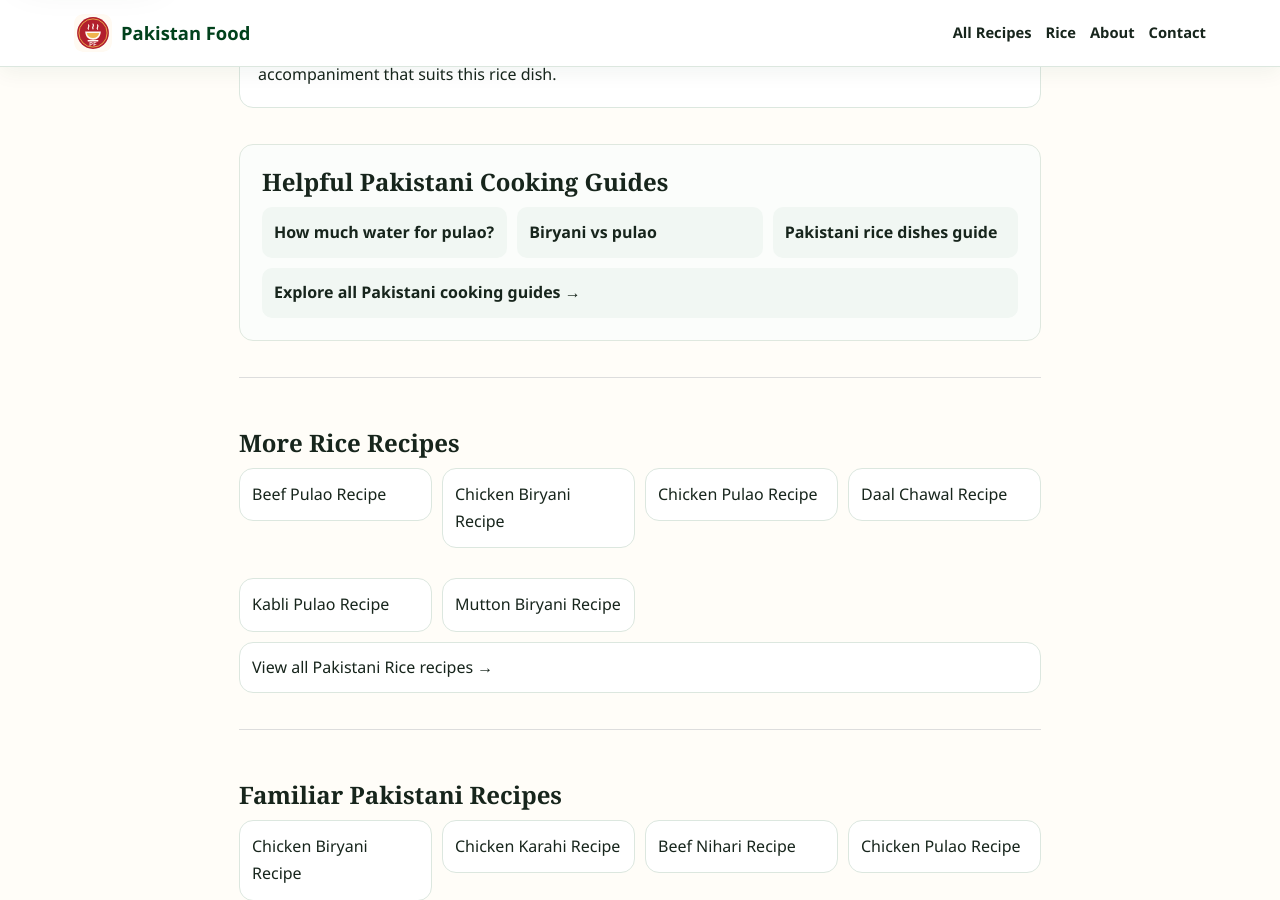
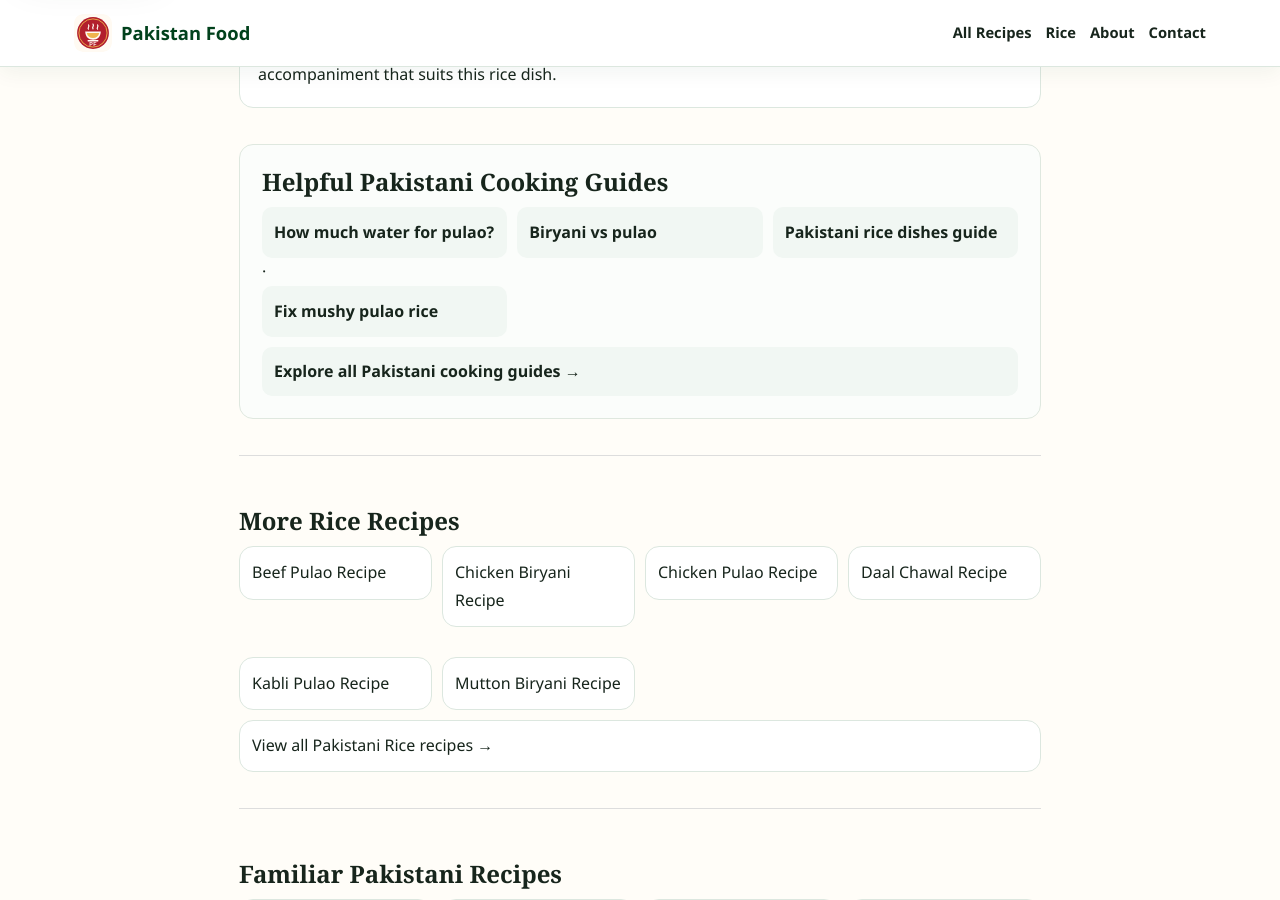
Before and after one commit to manazarali01-hub/pakistan-food, a Jekyll site: the page built from recipes/matar-pulao.html, in a window 1280 px wide and 900 px high, scrolled down 3187 px. Built offline with Jekyll 4.4.1, drawn with Linux system fonts in a browser that asks for light colours.

Commit message:
Link mushy pulao guide from pulao recipes

```diff
--- a/_layouts/recipe.html
+++ b/_layouts/recipe.html
@@ -324,7 +324,7 @@
           {% when 'chicken-biryani' or 'mutton-biryani' or 'sindhi-biryani' %}
             <li><a href="../guides/best-rice-for-biryani.html">Best rice for biryani</a> · <a href="../guides/yogurt-substitute-for-biryani.html">Yogurt substitutes for biryani</a></li><li><a href="../guides/biryani-rice-soaking-time.html">Biryani rice soaking time</a></li><li><a href="../guides/how-to-make-biryani-rice-separate.html">Keep biryani rice separate</a></li><li><a href="../guides/how-to-reheat-biryani-without-drying.html">Reheat biryani without drying it</a></li>
           {% when 'chicken-pulao' or 'beef-pulao' or 'matar-pulao' or 'kabli-pulao' %}
-            <li><a href="../guides/how-much-water-for-pulao.html">How much water for pulao?</a></li><li><a href="../guides/biryani-vs-pulao.html">Biryani vs pulao</a></li><li><a href="../guides/pakistani-rice-dishes-guide.html">Pakistani rice dishes guide</a></li>
+            <li><a href="../guides/how-much-water-for-pulao.html">How much water for pulao?</a> · <a href="../guides/why-pulao-rice-gets-mushy.html">Fix mushy pulao rice</a></li><li><a href="../guides/biryani-vs-pulao.html">Biryani vs pulao</a></li><li><a href="../guides/pakistani-rice-dishes-guide.html">Pakistani rice dishes guide</a></li>
           {% when 'chicken-karahi' or 'mutton-karahi' or 'white-chicken-karahi' %}
             <li><a href="../guides/how-to-fix-watery-karahi.html">Fix watery karahi</a> · <a href="../guides/why-chicken-karahi-gets-dry.html">Keep chicken karahi tender</a></li><li><a href="../guides/how-to-thicken-karahi.html">Thicken karahi naturally</a></li><li><a href="../guides/karahi-vs-qorma.html">Karahi vs qorma</a></li>
           {% when 'chicken-qorma' or 'chicken-handi' %}
```
